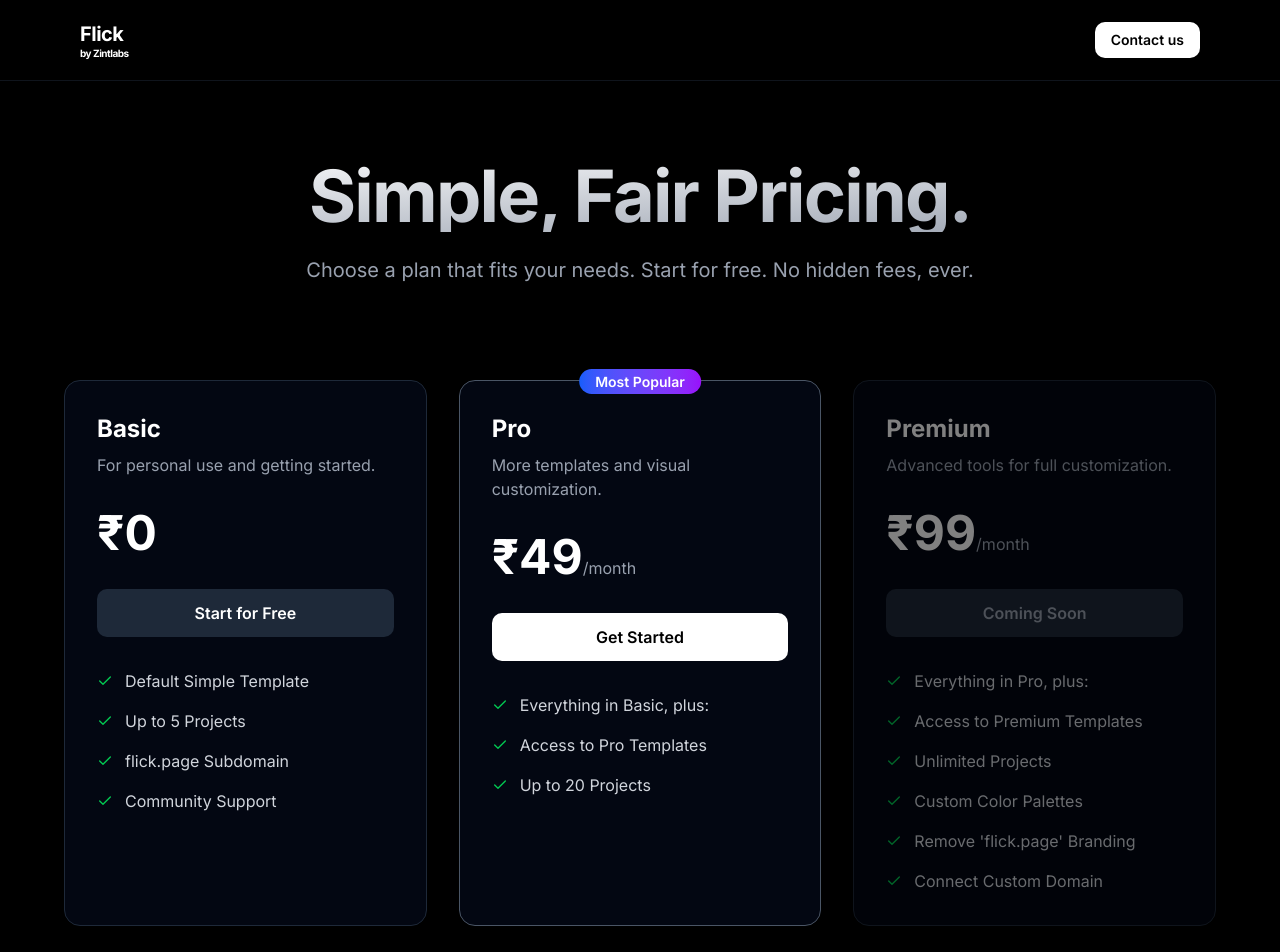
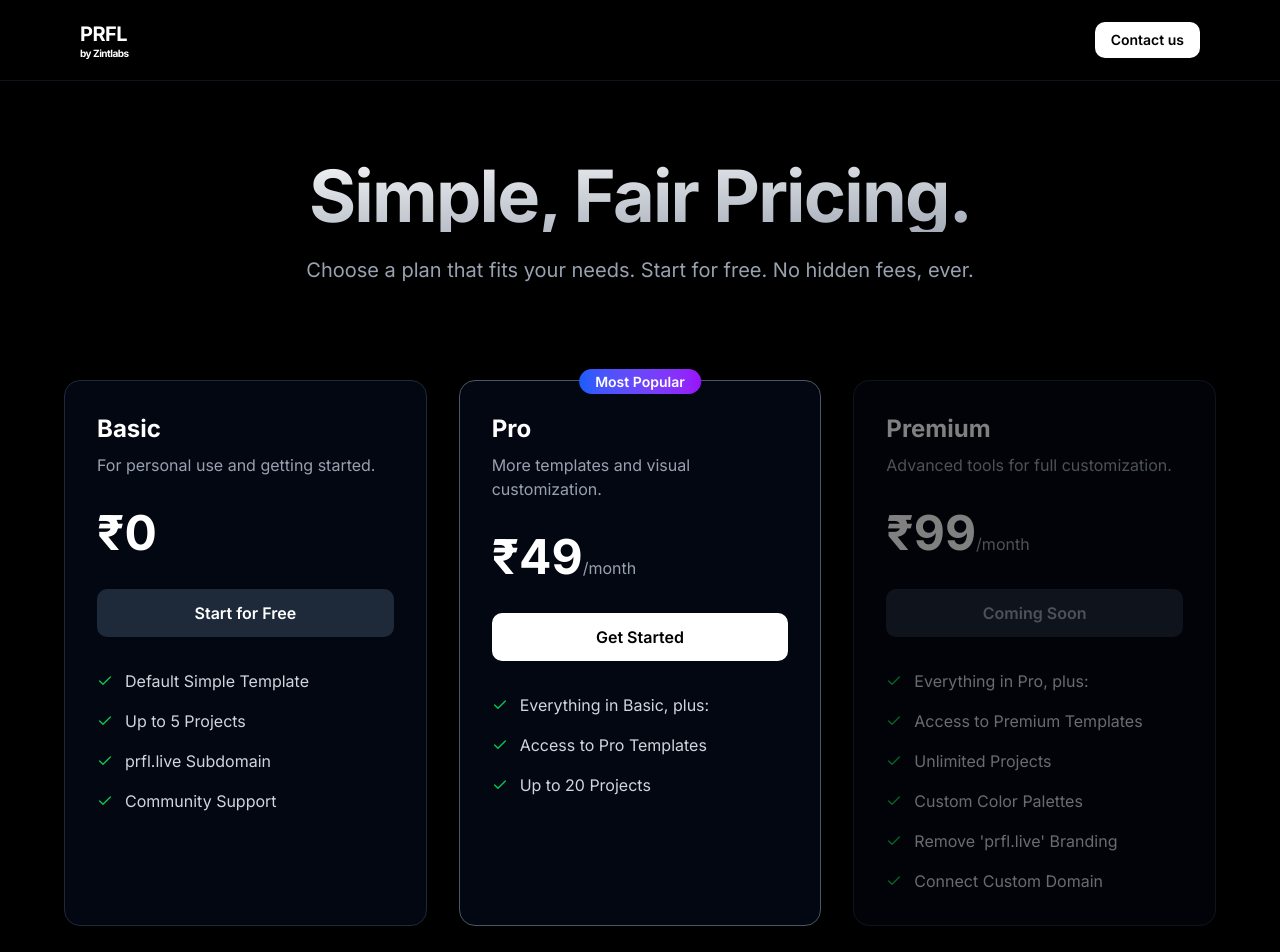
Before and after one commit to pavanbirlangi/flick-page, a Next.js app: page /pricing in a window 1280 px wide. Shown: the top 952 px of the page. Built offline with nearby package versions, Linux system fonts and the light colour scheme; no server answers.

Commit message:
prfl name change

```diff
--- a/package.json
+++ b/package.json
@@ -1,5 +1,5 @@
 {
-  "name": "flick",
+  "name": "PRFL",
   "version": "0.1.0",
   "private": true,
   "scripts": {
--- a/src/app/[username]/templates/EclipseTemplate.tsx
+++ b/src/app/[username]/templates/EclipseTemplate.tsx
@@ -1125,7 +1125,7 @@
                 </div>
 
                 <p className={styles['footer-copy']}>
-                &#169; {new Date().getFullYear()} {profile.full_name || profile.username} - Powered by Flick
+                &#169; {new Date().getFullYear()} {profile.full_name || profile.username} - Powered by PRFL
                 </p>
             </div>
         </footer>
--- a/src/app/[username]/templates/Footer.tsx
+++ b/src/app/[username]/templates/Footer.tsx
@@ -12,7 +12,7 @@
                 {/* Conditional Branding */}
                 {profile.plan !== 'premium' && (
                     <p className="">
-                        - Powered by <Link href="/" className="hover:text-white transition-colors">Flick</Link>
+                        - Powered by <Link href="/" className="hover:text-white transition-colors">PRFL</Link>
                     </p>
                 )}
             </div>
--- a/src/app/dashboard/components/SettingsPanel.tsx
+++ b/src/app/dashboard/components/SettingsPanel.tsx
@@ -276,12 +276,12 @@
                         {username && (
                             <span className="text-sm text-gray-400">
                                 → <a
-                                    href={`https://${username}.flick.page`}
+                                    href={`https://${username}.prfl.live`}
                                     target="_blank"
                                     rel="noopener noreferrer"
                                     className="text-blue-400 hover:text-blue-300 underline"
                                 >
-                                    {username}.flick.page
+                                    {username}.prfl.live
                                 </a>
                             </span>
                         )}
@@ -306,7 +306,7 @@
                                             {...field}
                                         />
                                         <span className="px-4 py-2 bg-gray-800 border border-gray-700 border-l-0 rounded-r-lg text-gray-400 text-sm">
-                                            .flick.page
+                                            .prfl.live
                                         </span>
                                     </div>
                                     <button
--- a/src/app/layout.tsx
+++ b/src/app/layout.tsx
@@ -13,8 +13,8 @@
 });
 
 export const metadata: Metadata = {
-  title: "Flick",
-  description: "Generated by create next app",
+  title: "PRFL",
+  description: "Bring Your Portfolio to Life",
 };
 
 export default function RootLayout({
--- a/src/app/page.tsx
+++ b/src/app/page.tsx
@@ -128,7 +128,7 @@
             <FeatureCard
               icon={<CheckCircle size={28} className="text-gray-400" />}
               title="Custom Username"
-              description="Claim your unique username and get a professional URL: yourname.flick.page."
+              description="Claim your unique username and get a professional URL: yourname.prfl.live"
               rotation="transform -rotate-y-3"
             />
           </div>
@@ -278,7 +278,7 @@
 
       {/* --- Footer --- */}
       <footer className="text-center py-10 border-t border-gray-800/50">
-          <p className="text-gray-500">© {new Date().getFullYear()} flick.page. All rights reserved.</p>
+          <p className="text-gray-500">© {new Date().getFullYear()} prfl.live. All rights reserved.</p>
       </footer>
     </main>
   )
@@ -299,7 +299,7 @@
     return (
         <div className="bg-gray-950 p-6 rounded-2xl border border-gray-800 w-full max-w-sm shadow-2xl shadow-black/60">
             <div className="flex justify-between items-center mb-4">
-                <h3 className="font-semibold text-white">Flick systems</h3>
+                <h3 className="font-semibold text-white">PRFL systems</h3>
                 <div className="flex items-center gap-2 text-xs text-green-400">
                     <span className="relative flex h-2 w-2">
                         <span className="animate-ping absolute inline-flex h-full w-full rounded-full bg-green-400 opacity-75"></span>
--- a/src/app/pricing/page.tsx
+++ b/src/app/pricing/page.tsx
@@ -230,7 +230,7 @@
       const options: Record<string, unknown> = {
         key: data.razorpay_key_id,
         subscription_id: data.subscription_id,
-        name: 'Flick',
+        name: 'PRFL',
         description: plan === 'pro' ? 'Pro Plan Subscription' : 'Premium Plan Subscription',
         theme: { color: '#111827' },
         handler: function () {
@@ -344,7 +344,7 @@
                     features={[
                         "Default Simple Template",
                         "Up to 5 Projects",
-                        "flick.page Subdomain",
+                        "prfl.live Subdomain",
                         "Community Support"
                     ]}
                     onGetStarted={() => handleGetStarted('Basic', 0)}
@@ -376,7 +376,7 @@
                         "Access to Premium Templates",
                         "Unlimited Projects",
                         "Custom Color Palettes",
-                        "Remove 'flick.page' Branding",
+                        "Remove 'prfl.live' Branding",
                         "Connect Custom Domain",
                     ]}
                     onGetStarted={() => {}} // Disabled for now
@@ -542,7 +542,7 @@
 
       {/* --- Footer --- */}
       <footer className="text-center py-10 border-t border-gray-800/50">
-          <p className="text-gray-500">© {new Date().getFullYear()} Flick by Zintlabs All rights reserved.</p>
+          <p className="text-gray-500">© {new Date().getFullYear()} PRFL by Zintlabs All rights reserved.</p>
       </footer>
     </main>
   )
--- a/src/components/SmartHeader.tsx
+++ b/src/components/SmartHeader.tsx
@@ -120,7 +120,7 @@
         <div className="container mx-auto max-w-6xl flex justify-between items-center h-20 px-4">
           {/* Logo - Always visible */}
           <Link href="/" className="text-xl font-bold tracking-tight">
-            Flick
+            PRFL
             <br/>
             <div className='text-white text-[10px] -mt-[2px]'>
               <label className=''>by Zintlabs</label>
@@ -142,7 +142,7 @@
       <div className="container mx-auto max-w-6xl flex justify-between items-center h-20 px-4">
         {/* Logo - Always visible */}
         <Link href={logoHref} className="text-xl font-bold tracking-tight">
-          Flick
+          PRFL
           <br/>
           <div className='text-white text-[10px] -mt-[2px]'>
             <label className=''>by Zintlabs</label>
@@ -193,7 +193,7 @@
 
           {showViewSite && username && (
             <a
-              href={`http://${username}.flavorr.in`} // Replace with flick.page for production
+              href={`http://${username}.prfl.live`}
               target="_blank"
               rel="noopener noreferrer"
               className="flex items-center gap-2 bg-white text-black px-4 py-2 rounded-lg text-sm font-semibold hover:bg-gray-200 transition-colors cursor-pointer"
--- a/src/middleware.ts
+++ b/src/middleware.ts
@@ -4,7 +4,7 @@
 export function middleware(req: NextRequest) {
   const url = req.nextUrl.clone()
   const hostname = req.headers.get('host')!
-  const mainDomain = 'flavorr.in'
+  const mainDomain = 'prfl.live'
 
   console.log('🔍 Hostname:', hostname)
   console.log('🔍 Original path:', url.pathname)
```
Also changed, not shown: 2 other files (tests, documents, lock files or other folders).
